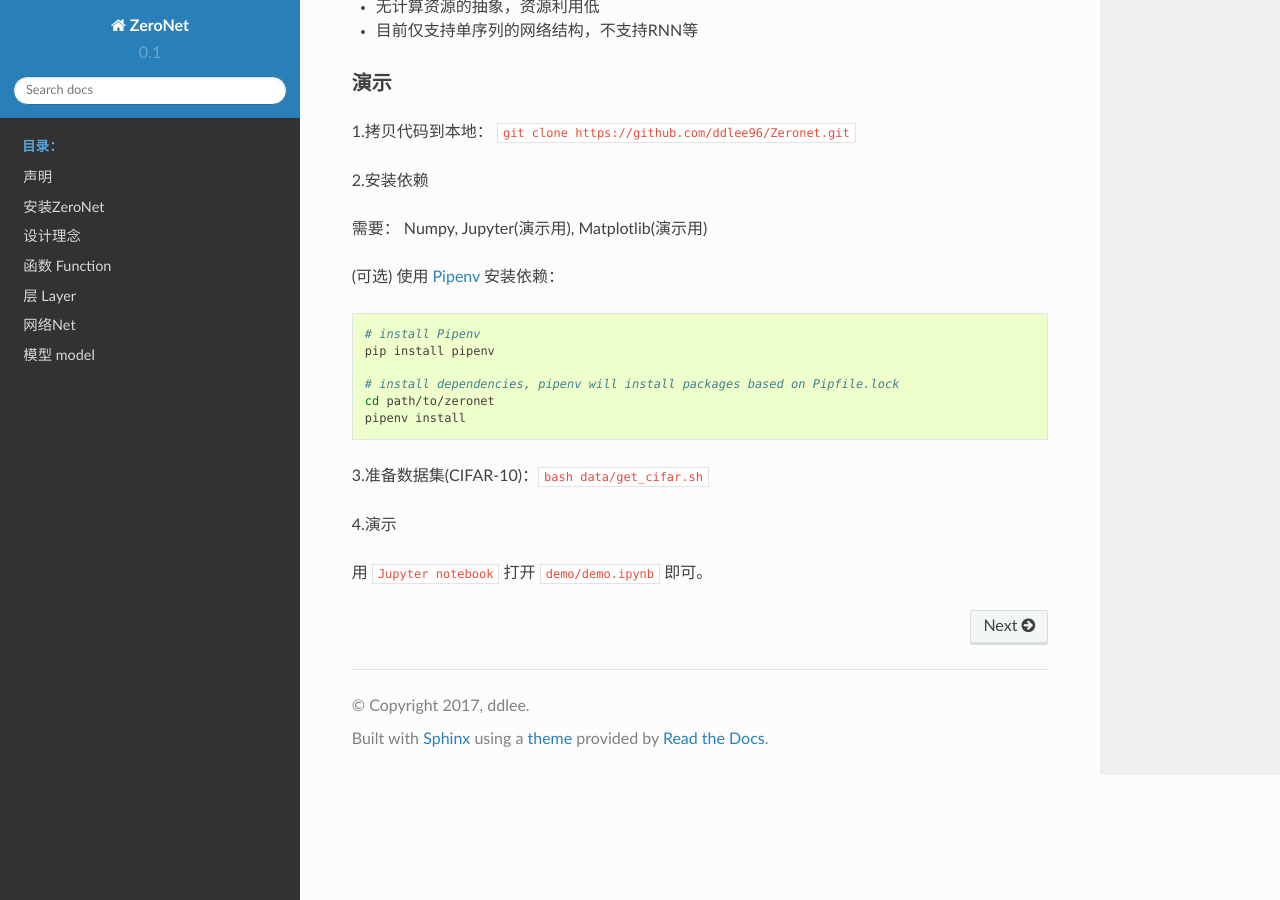
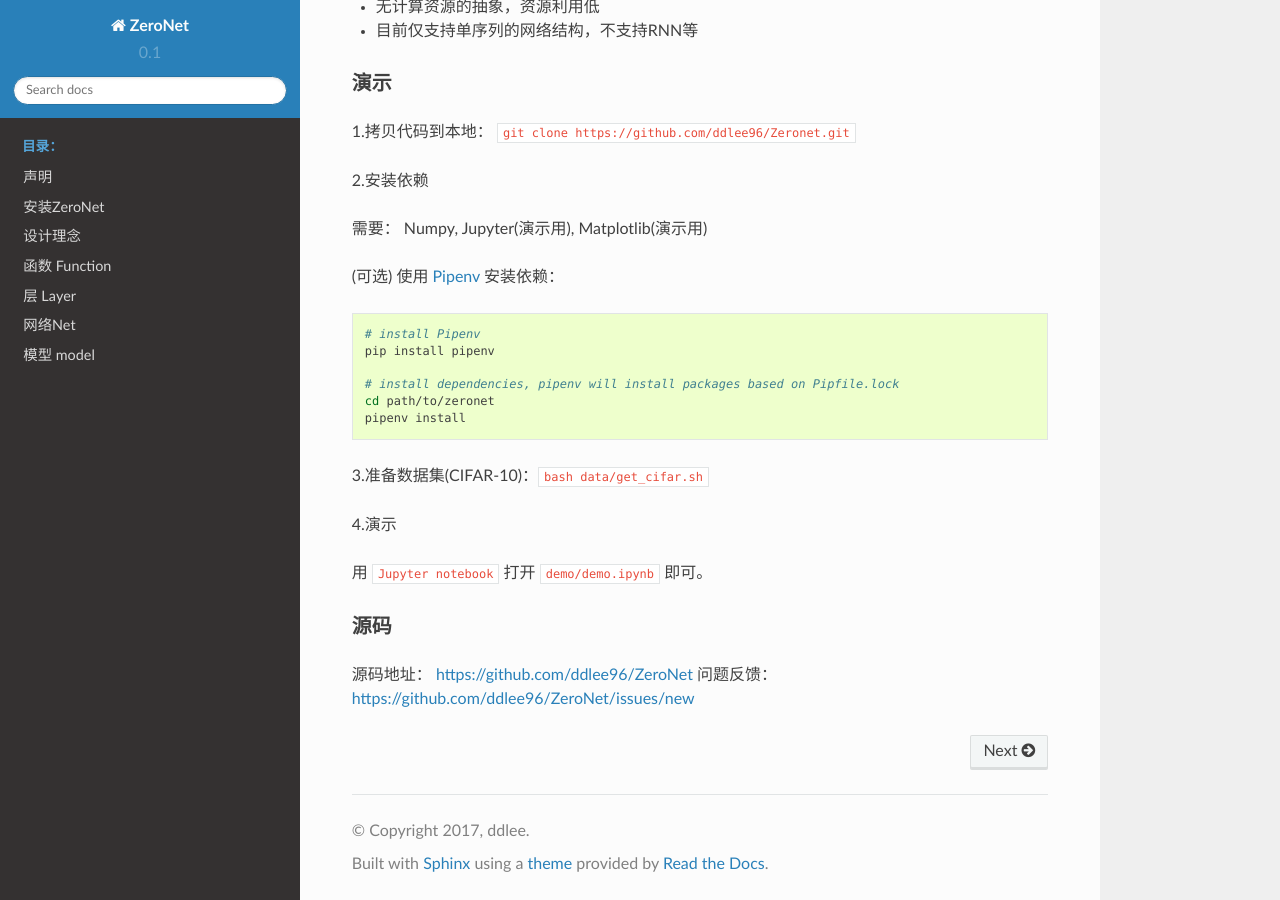
Before and after one commit to ddlee-cn/ZeroNet, a Sphinx documentation site: the page built from docs/index.rst, in a window 1280 px wide and 900 px high, scrolled down 770 px. Built offline with Sphinx 7.4.7 and the Read the Docs theme 2.0.0, drawn with Linux system fonts in a browser that asks for light colours.

Commit message:
add github link in docs

```diff
--- a/docs/index.rst
+++ b/docs/index.rst
@@ -66,3 +66,8 @@ ZeroNet是一个完全基于numpy的纯手打、轻量级、几乎什么功能
 4.演示
 
 用 ``Jupyter notebook`` 打开 ``demo/demo.ipynb`` 即可。
+
+源码
+-------------
+源码地址： https://github.com/ddlee96/ZeroNet
+问题反馈： https://github.com/ddlee96/ZeroNet/issues/new
```
